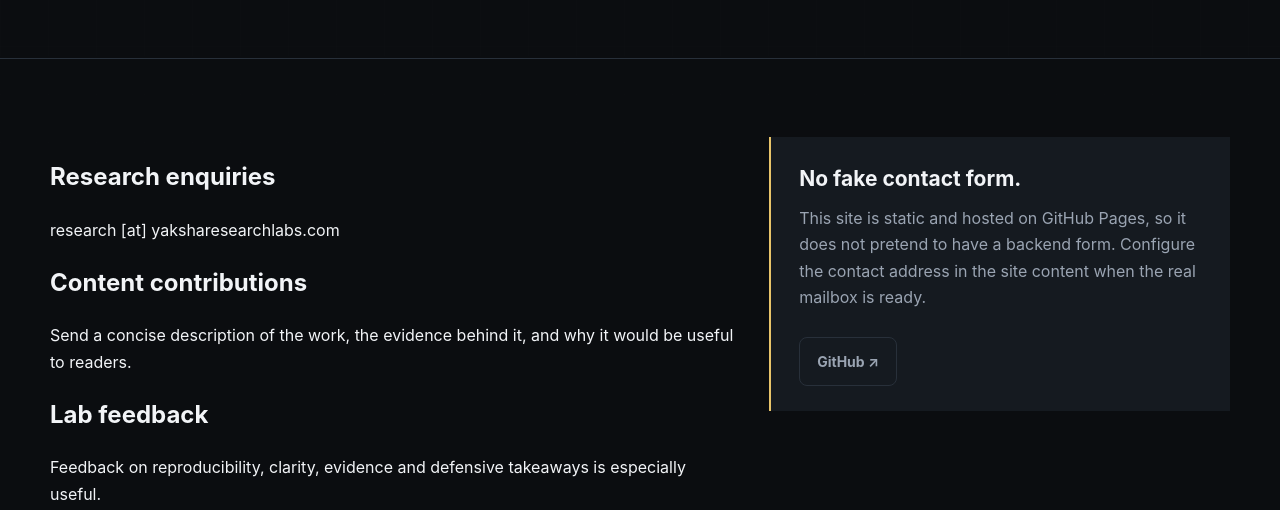
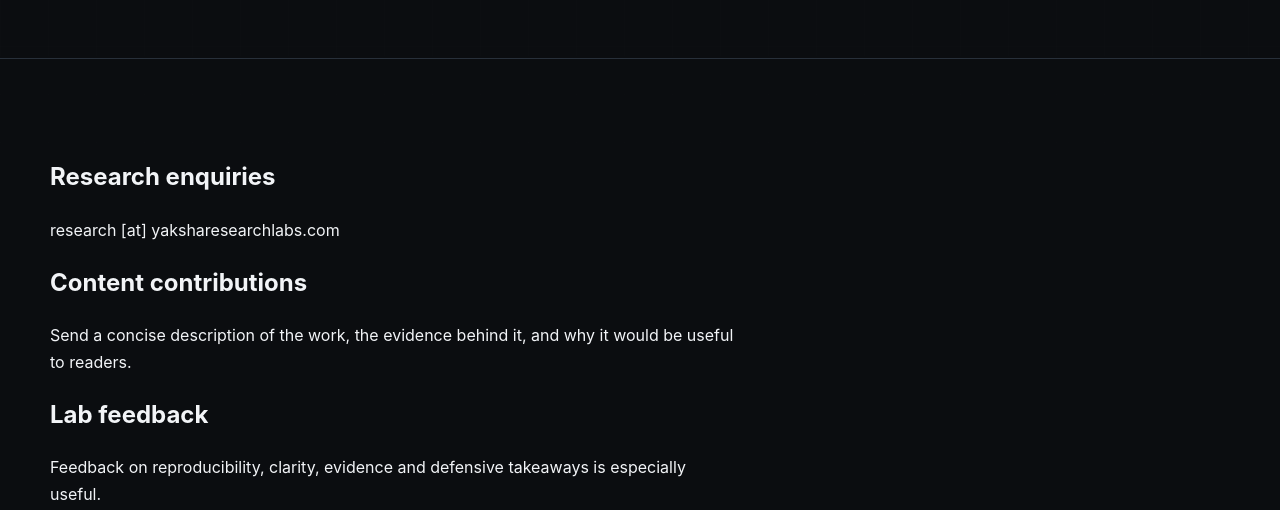
Before and after one commit to yaksharesearchlabs/yrl-website, a website: page contact/index.html in a window 1280 px wide. Shown: the part 290-800 px from the top of the page. Drawn offline with Linux system fonts and the light colour scheme.

Commit message:
Update index.html

```diff
--- a/contact/index.html
+++ b/contact/index.html
@@ -23,7 +23,7 @@
   <div class="header-tools"><button class="search-button" aria-label="Search">⌕</button><a href="https://github.com/" target="_blank" rel="noopener">GitHub ↗</a></div>
 </header>
 <main id="main"><section class="page-hero"><div class="container"><div class="eyebrow">Contact</div><h1>Start a research conversation.</h1><p>For research enquiries, content contributions, lab feedback, or general enquiries.</p></div></section>
-<section class="section container"><div class="split"><div><h2>Research enquiries</h2><p class="muted">research [at] yaksharesearchlabs.com</p><h2>Content contributions</h2><p class="muted">Send a concise description of the work, the evidence behind it, and why it would be useful to readers.</p><h2>Lab feedback</h2><p class="muted">Feedback on reproducibility, clarity, evidence and defensive takeaways is especially useful.</p></div><div class="callout"><strong>No fake contact form.</strong>This site is static and hosted on GitHub Pages, so it does not pretend to have a backend form. Configure the contact address in the site content when the real mailbox is ready.<br><br><a class="btn" href="https://github.com/" target="_blank" rel="noopener">GitHub ↗</a></div></div></section></main>
+<section class="section container"><div class="split"><div><h2>Research enquiries</h2><p class="muted">research [at] yaksharesearchlabs.com</p><h2>Content contributions</h2><p class="muted">Send a concise description of the work, the evidence behind it, and why it would be useful to readers.</p><h2>Lab feedback</h2><p class="muted">Feedback on reproducibility, clarity, evidence and defensive takeaways is especially useful.</p></div></section></main>
 <footer class="footer">
   <div><a class="brand" href="/"><span class="mark">Y</span><span><strong>YAKSHA</strong><small>RESEARCH LABS</small></span></a><p>Cybersecurity research and education through practical investigation.</p></div>
   <div class="footer-links"><a href="/research/">Research</a><a href="/labs/">Labs</a><a href="/challenges/">Challenges</a><a href="/learning-paths/">Learning Paths</a><a href="/field-notes/">Field Notes</a><a href="/resources/">Resources</a><a href="/about/">About</a><a href="/contact/">Contact</a></div>
```
